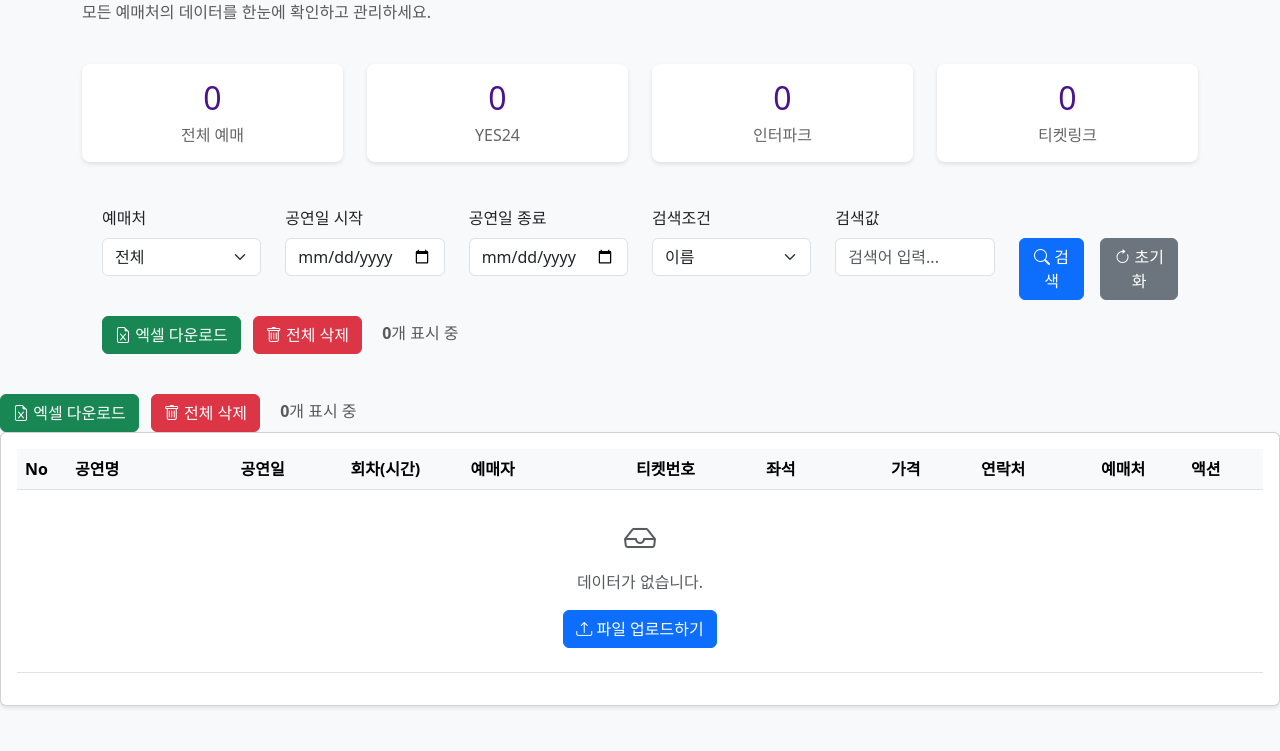
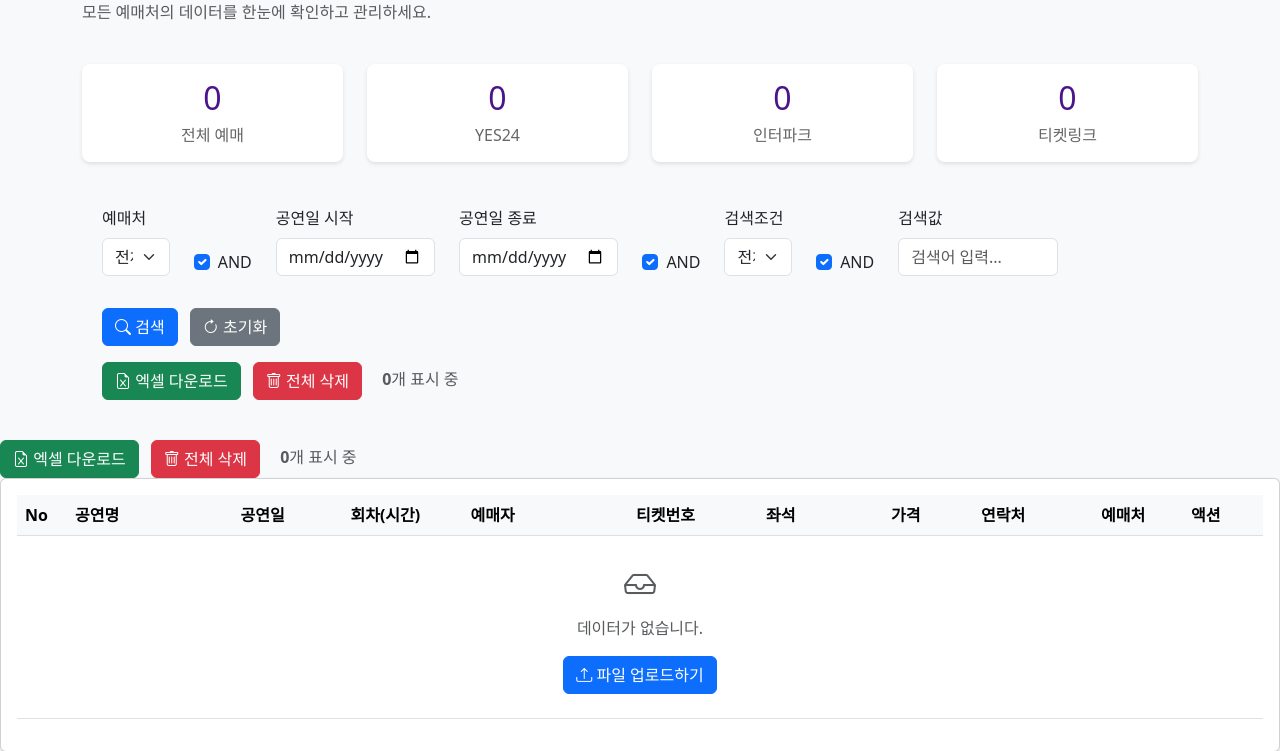
Before and after one commit to Jsun-cre8bara/ticekt-manager, a Flask app: page /reservations in a window 1280 px wide. Shown: the part 146-897 px from the top of the page. Before the commit the page ends 854 px from the top, so only its background shows below. Run offline with Flask 3, Linux system fonts and the light colour scheme; data that the repository does not hold is empty.

Commit message:
Update reservations.html

```diff
--- a/templates/reservations.html
+++ b/templates/reservations.html
@@ -77,8 +77,8 @@
 
 <!-- 필터 및 검색 -->
 <div class="filter-section">
-    <div class="row">
-        <div class="col-md-2">
+    <div class="row align-items-end">
+        <div class="col-md-1">
             <label class="form-label">예매처</label>
             <select class="form-select" id="filter-vendor">
                 <option value="">전체</option>
@@ -86,6 +86,13 @@
                 <option value="인터파크">인터파크</option>
                 <option value="티켓링크">티켓링크</option>
             </select>
+        </div>
+        <div class="col-auto">
+            <label class="form-label d-block">&nbsp;</label>
+            <div class="form-check">
+                <input class="form-check-input" type="checkbox" id="and-vendor" checked>
+                <label class="form-check-label" for="and-vendor">AND</label>
+            </div>
         </div>
         <div class="col-md-2">
             <label class="form-label">공연일 시작</label>
@@ -95,28 +102,41 @@
             <label class="form-label">공연일 종료</label>
             <input type="date" class="form-control" id="filter-date-end">
         </div>
-        <div class="col-md-2">
+        <div class="col-auto">
+            <label class="form-label d-block">&nbsp;</label>
+            <div class="form-check">
+                <input class="form-check-input" type="checkbox" id="and-date" checked>
+                <label class="form-check-label" for="and-date">AND</label>
+            </div>
+        </div>
+        <div class="col-md-1">
             <label class="form-label">검색조건</label>
             <select class="form-select" id="search-type">
+                <option value="all">전체</option>
                 <option value="name">이름</option>
-                <option value="phone">전화번호(뒷4자리)</option>
-                <option value="ticket">티켓번호</option>
+                <option value="phone">전화번호</option>
+                <option value="ticket">예매번호</option>
             </select>
+        </div>
+        <div class="col-auto">
+            <label class="form-label d-block">&nbsp;</label>
+            <div class="form-check">
+                <input class="form-check-input" type="checkbox" id="and-search" checked>
+                <label class="form-check-label" for="and-search">AND</label>
+            </div>
         </div>
         <div class="col-md-2">
             <label class="form-label">검색값</label>
             <input type="text" class="form-control" id="search-input" placeholder="검색어 입력...">
         </div>
-        <div class="col-md-2">
-            <label class="form-label">&nbsp;</label>
-            <div class="d-grid gap-2 d-md-flex">
+        <div class="col-auto">
+            <label class="form-label d-block">&nbsp;</label>
             <button class="btn btn-primary me-2" onclick="applyFilters()">
                 <i class="bi bi-search"></i> 검색
             </button>
             <button class="btn btn-secondary" onclick="resetFilters()">
                 <i class="bi bi-arrow-clockwise"></i> 초기화
             </button>
-            </div>
         </div>
     </div>
     <div class="row mt-3">
```
Lines whose indentation alone changed are shown as unchanged.
